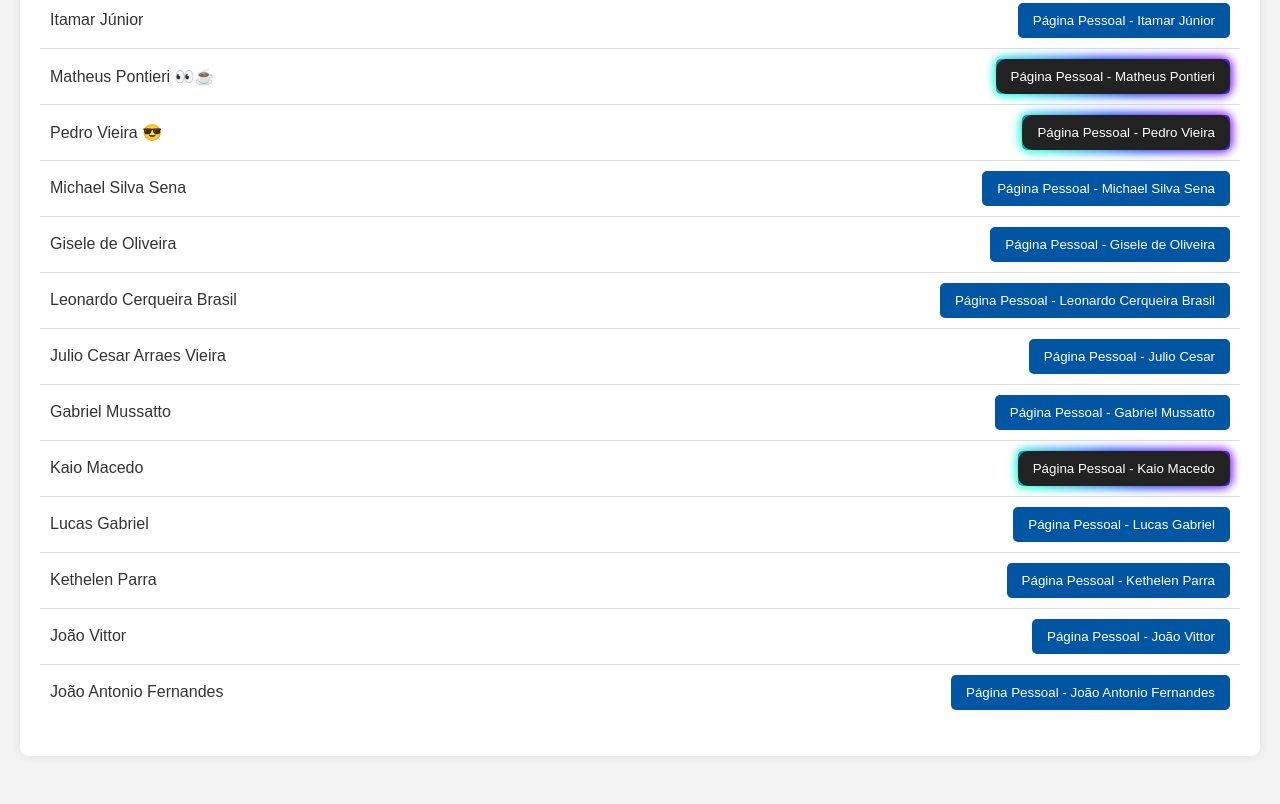
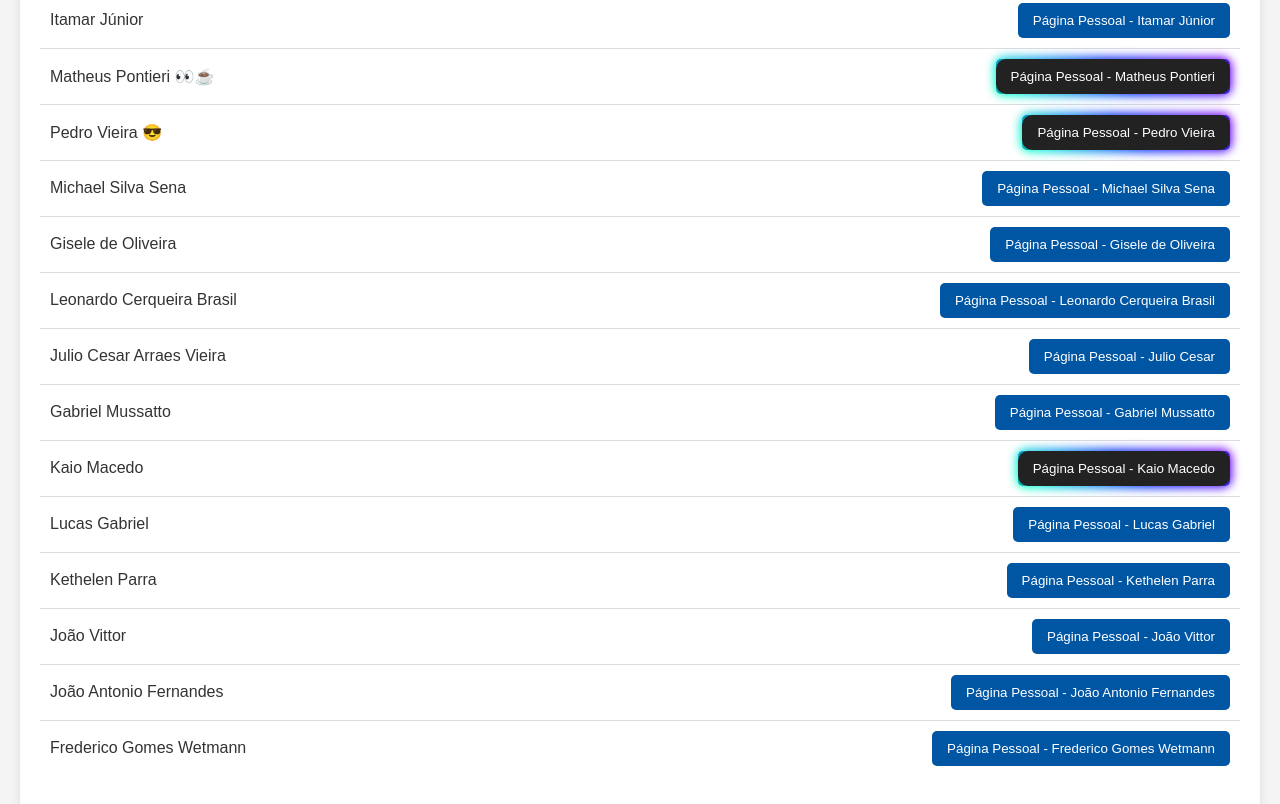
Before and after one commit to jhoseju/TopicosIII_25.1-Aula_2, a plain HTML site: page Código/index.html in a window 1280 px wide. Shown: the part 646-1450 px from the top of the page. Before the commit the page ends 1422 px from the top, so only its background shows below. Drawn offline with Linux system fonts and the light colour scheme.

Commit message:
main fred index

```diff
--- a/Código/index.html
+++ b/Código/index.html
@@ -114,6 +114,10 @@
                 <span>João Antonio Fernandes </span>
                 <button onclick="location.href='joaoantoniofernandes.html'">Página Pessoal - João Antonio Fernandes</button>
             </li>
+            <li>
+                <span>Frederico Gomes Wetmann </span>
+                <button onclick="location.href='frederico.html'">Página Pessoal - Frederico Gomes Wetmann</button>
+            </li>
         </ul>
     </section>
 
```
